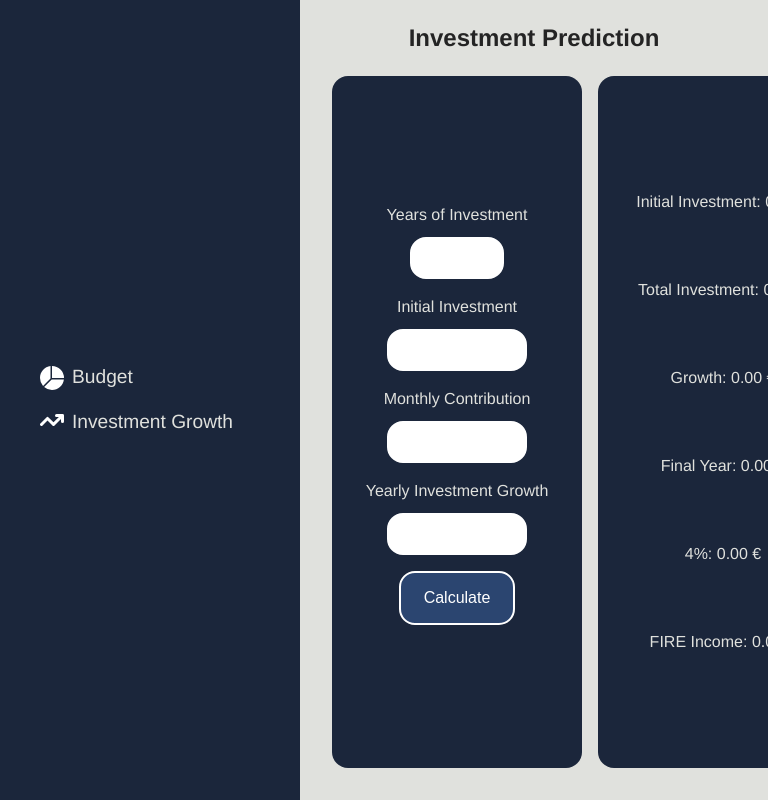
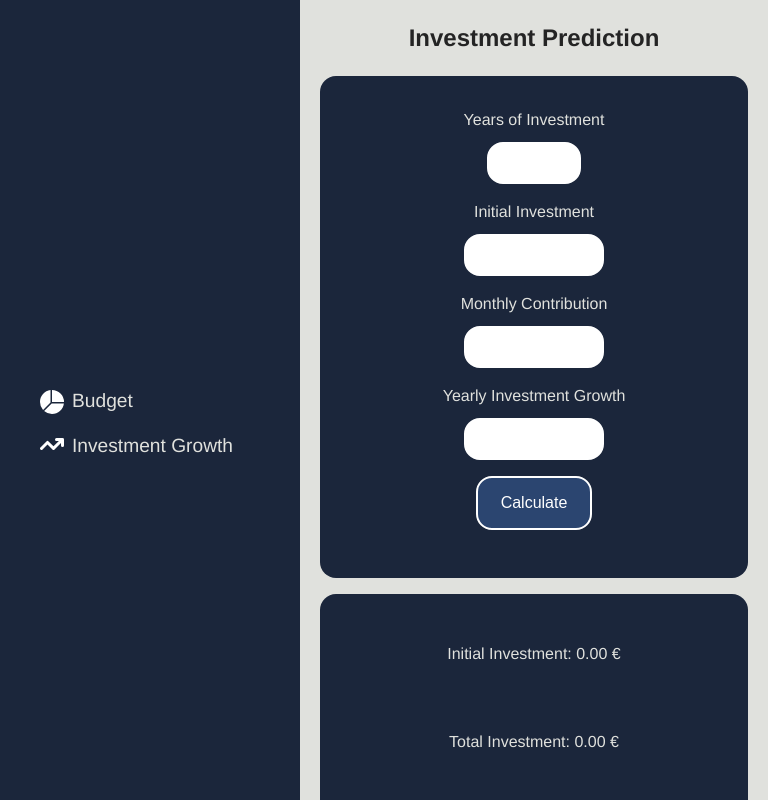
Before and after one commit to andrebarros7201/expense-tracker, a React (Vite) app: page /investment in a window 768 px wide. Shown: the top 800 px of the page. Built offline with nearby package versions, Linux system fonts and the light colour scheme.

Commit message:
add responsiveness to investmentPrediction page and components

```diff
--- a/src/App.css
+++ b/src/App.css
@@ -21,3 +21,13 @@ body {
   background-color: var(--platinum);
   color: #242424;
 }
+
+@media (max-width: 1200px) {
+  body {
+    overflow-x: hidden;
+  }
+
+  .app {
+    height: auto;
+  }
+}
--- a/src/styles/components/investmentPrediction/investmentPredictionForm.module.css
+++ b/src/styles/components/investmentPrediction/investmentPredictionForm.module.css
@@ -73,3 +73,10 @@
     }
   }
 }
+
+@media (max-width: 1200px) {
+  .investmentPredictionForm {
+    width: 90%;
+    padding: 2rem;
+  }
+}
--- a/src/styles/components/investmentPrediction/investmentPredictionResult.module.css
+++ b/src/styles/components/investmentPrediction/investmentPredictionResult.module.css
@@ -10,3 +10,10 @@
   color: var(--platinum);
   border-radius: 1rem;
 }
+
+@media (max-width: 1200px) {
+  .investmentPredictionResult {
+    width: 90%;
+    padding: 2rem;
+  }
+}
--- a/src/styles/components/investmentPrediction/investmentPredictionTable.module.css
+++ b/src/styles/components/investmentPrediction/investmentPredictionTable.module.css
@@ -7,6 +7,14 @@
   color: var(--platinum);
   border-radius: 1rem;
   overflow-y: scroll;
+}
+
+@media (max-width: 1200px) {
+  .table {
+    width: 100%;
+    height: 500px;
+    overflow-y: scroll;
+  }
 }
 
 .table-item {
@@ -39,52 +47,13 @@
 
 .table-item-head {
   display: flex;
-  flex-flow: row nowrap;
+  flex-flow: row wrap;
   justify-content: space-around;
   align-items: center;
   width: 100%;
 
   & > * {
     flex: 1;
+    min-width: 170px;
   }
 }
-
-@media (max-width: 600px) {
-  .table {
-    padding: 0;
-  }
-
-  .table-item-head {
-    flex-flow: column wrap;
-  }
-
-  .table-item-details {
-    width: 100%;
-
-    & > * {
-      display: flex;
-      align-items: center;
-      justify-content: center;
-      flex-flow: row nowrap;
-      gap: 0.2rem;
-    }
-  }
-}
-
-@media (min-width: 601px) {
-  .table-item-details {
-    display: flex;
-    flex-flow: column wrap;
-    align-items: center;
-    justify-content: center;
-    height: 350px;
-
-    & > * {
-      display: flex;
-      flex-flow: row nowrap;
-      gap: 0.5rem;
-      align-items: center;
-      justify-content: space-between;
-    }
-  }
-}
--- a/src/styles/components/navbar.module.css
+++ b/src/styles/components/navbar.module.css
@@ -6,6 +6,9 @@
   padding: 1.5rem 1.5rem 1.5rem 2.5rem;
   background-color: var(--oxford-blue);
   gap: 1rem;
+  height: 100vh;
+  position: sticky;
+  top: 0;
 
   & a {
     text-decoration: none;
--- a/src/styles/pages/budget.module.css
+++ b/src/styles/pages/budget.module.css
@@ -4,6 +4,7 @@
   color: #242424;
 }
 
+@media (min-width: 1025px) {
   .budget-components {
     display: grid;
     grid-template-columns: repeat(2, 1fr);
@@ -13,3 +14,11 @@
     gap: 1rem;
     color: var(--platinum);
   }
+}
+
+@media (max-width: 1024px) {
+  .budget-components {
+    display: flex;
+    flex-flow: column nowrap;
+  }
+}
--- a/src/styles/pages/investmentPrediction.module.css
+++ b/src/styles/pages/investmentPrediction.module.css
@@ -13,3 +13,15 @@
   height: 100%;
   overflow: hidden;
 }
+
+@media (max-width: 1200px) {
+  .prediction-main {
+    overflow-y: auto;
+  }
+  .prediction-components {
+    display: flex;
+    flex-flow: column nowrap;
+    align-items: center;
+    overflow-y: auto;
+  }
+}
```
Lines whose indentation alone changed are shown as unchanged.
